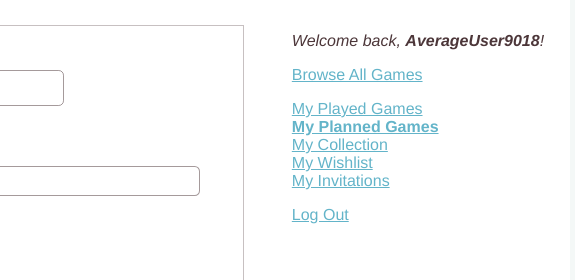
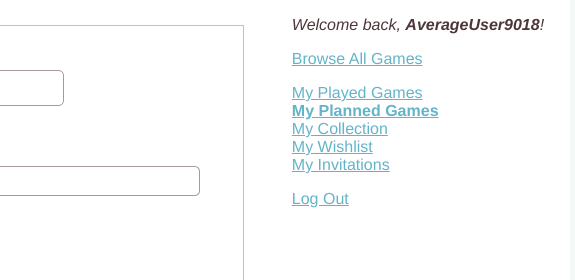
Before and after one commit to hchih/cse134b, a plain HTML site: page public/screen11_add_edit_game.html in a window 1280 px wide. Shown: the top 280 px of the page, 570-1145 px from the left. Drawn offline with Linux system fonts and the light colour scheme.

Commit message:
Take Welcome message out of <p>

```diff
--- a/public/screen11_add_edit_game.html
+++ b/public/screen11_add_edit_game.html
@@ -8,7 +8,7 @@
 <body class="loggedin">
     <header>
         <nav>
-            <p><em>Welcome back, <strong>AverageUser9018</strong>!</em></p>
+            <em>Welcome back, <strong>AverageUser9018</strong>!</em>
             <ul>
                 <li>
                     <a href="screen4_logged_in_home.html">
```
Also changed, not shown: public/screen12_my_invitations.html (+1 -1 lines), public/screen13_create_edit_invitation.html (+1 -1 lines), public/screen5_my_played_games.html (+1 -1 lines), public/screen6_my_planned_games.html (+1 -1 lines), public/screen8_my_wishlist.html (+1 -1 lines), public/screen9_game.html (+1 -1 lines).
